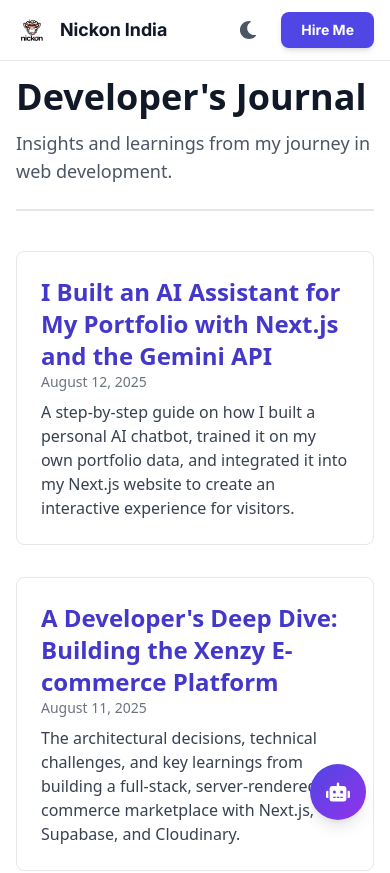
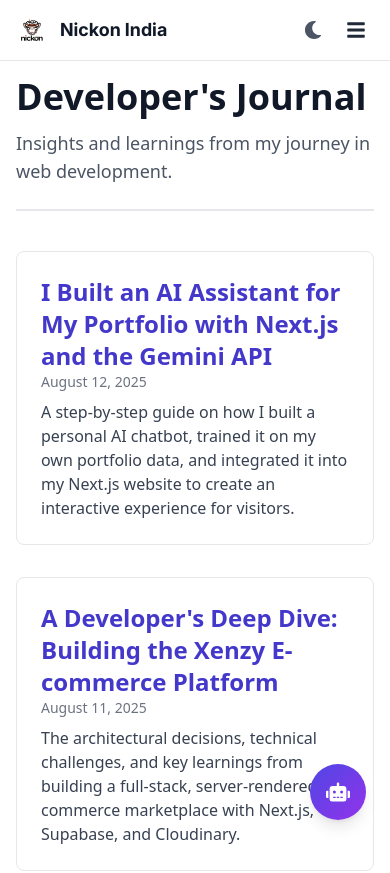
Before and after one commit to nikhilchauhanx/nickonindia, a Next.js app: page /blog in a window 390 px wide. Shown: the top 873 px of the page. Built offline with nearby package versions, Linux system fonts and the light colour scheme.

Commit message:
Feat: Implement fully responsive header with mobile menu

```diff
--- a/src/components/Header.tsx
+++ b/src/components/Header.tsx
@@ -5,15 +5,24 @@ import Link from 'next/link';
 import Image from 'next/image';
 import { usePathname } from 'next/navigation';
 import ThemeToggleButton from './ThemeToggleButton';
+import { useState, useEffect } from 'react';
+import { FaBars, FaTimes } from 'react-icons/fa';
 
 const Header = () => {
   const pathname = usePathname();
+  const [isMenuOpen, setIsMenuOpen] = useState(false);
+
+  // Close the mobile menu when the route changes
+  useEffect(() => {
+    setIsMenuOpen(false);
+  }, [pathname]);
 
   return (
+    <>
       <header className="bg-white/80 backdrop-blur-md sticky top-0 z-50 border-b border-gray-200 dark:bg-gray-900/80 dark:border-gray-800">
         <nav className="max-w-4xl mx-auto px-4 md:px-8 py-3 flex justify-between items-center">
 
-        <div className="flex items-center gap-6">
+          {/* Left Side: Logo & Brand */}
           <Link href="/" className="flex items-center gap-3">
             <Image
               src="/logo.png"
@@ -27,40 +36,55 @@ const Header = () => {
             </span>
           </Link>
 
+          {/* Center: Desktop Navigation */}
           <div className="hidden sm:flex items-center gap-4 text-sm font-medium">
-            <Link
-              href="/services"
-              className={`transition-colors ${pathname.startsWith('/services') ? 'text-indigo-600 dark:text-indigo-400' : 'text-gray-600 hover:text-indigo-600 dark:text-gray-300 dark:hover:text-indigo-400'}`}
-            >
+            <Link href="/services" className={`transition-colors ${pathname.startsWith('/services') ? 'text-indigo-600 dark:text-indigo-400' : 'text-gray-600 hover:text-indigo-600 dark:text-gray-300 dark:hover:text-indigo-400'}`}>
               Services
             </Link>
-            <Link
-              href="/blog"
-              className={`transition-colors ${pathname.startsWith('/blog') ? 'text-indigo-600 dark:text-indigo-400' : 'text-gray-600 hover:text-indigo-600 dark:text-gray-300 dark:hover:text-indigo-400'}`}
-            >
+            <Link href="/blog" className={`transition-colors ${pathname.startsWith('/blog') ? 'text-indigo-600 dark:text-indigo-400' : 'text-gray-600 hover:text-indigo-600 dark:text-gray-300 dark:hover:text-indigo-400'}`}>
               Journal
             </Link>
-            {/* Added the new Uses link */}
-            <Link
-              href="/uses"
-              className={`transition-colors ${pathname.startsWith('/uses') ? 'text-indigo-600 dark:text-indigo-400' : 'text-gray-600 hover:text-indigo-600 dark:text-gray-300 dark:hover:text-indigo-400'}`}
-            >
+            <Link href="/uses" className={`transition-colors ${pathname.startsWith('/uses') ? 'text-indigo-600 dark:text-indigo-400' : 'text-gray-600 hover:text-indigo-600 dark:text-gray-300 dark:hover:text-indigo-400'}`}>
               Uses
             </Link>
           </div>
-        </div>
 
-        <div className="flex items-center gap-4">
+          {/* Right Side: Actions */}
+          <div className="flex items-center gap-2">
             <ThemeToggleButton />
-          <Link
-            href="/hire-me"
-            className="inline-block bg-indigo-600 text-white font-bold py-2 px-5 rounded-lg hover:bg-indigo-700 transition-colors duration-300 shadow-md text-sm"
-          >
+            <div className="hidden sm:block">
+              <Link href="/hire-me" className="inline-block bg-indigo-600 text-white font-bold py-2 px-5 rounded-lg hover:bg-indigo-700 transition-colors duration-300 shadow-md text-sm">
                 Hire Me
               </Link>
             </div>
+            {/* Hamburger Menu Button (only on mobile) */}
+            <div className="sm:hidden">
+              <button onClick={() => setIsMenuOpen(true)} className="p-2" aria-label="Open menu">
+                <FaBars className="text-xl" />
+              </button>
+            </div>
+          </div>
         </nav>
       </header>
+
+      {/* Mobile Menu Overlay */}
+      <div className={`fixed inset-0 bg-white dark:bg-gray-900 z-50 transform ${isMenuOpen ? 'translate-x-0' : 'translate-x-full'} transition-transform duration-300 ease-in-out sm:hidden`}>
+        <div className="flex justify-end p-4">
+          <button onClick={() => setIsMenuOpen(false)} className="p-2" aria-label="Close menu">
+            <FaTimes className="text-2xl" />
+          </button>
+        </div>
+        <nav className="flex flex-col items-center justify-center h-full gap-8 text-2xl font-bold">
+          <Link href="/" className="text-gray-800 dark:text-gray-200 hover:text-indigo-600 dark:hover:text-indigo-400">Home</Link>
+          <Link href="/services" className="text-gray-800 dark:text-gray-200 hover:text-indigo-600 dark:hover:text-indigo-400">Services</Link>
+          <Link href="/blog" className="text-gray-800 dark:text-gray-200 hover:text-indigo-600 dark:hover:text-indigo-400">Journal</Link>
+          <Link href="/uses" className="text-gray-800 dark:text-gray-200 hover:text-indigo-600 dark:hover:text-indigo-400">Uses</Link>
+          <Link href="/hire-me" className="mt-8 inline-block bg-indigo-600 text-white font-bold py-3 px-8 rounded-lg hover:bg-indigo-700 transition-colors">
+            Hire Me
+          </Link>
+        </nav>
+      </div>
+    </>
   );
 };
 
```
Lines whose indentation alone changed are shown as unchanged.
